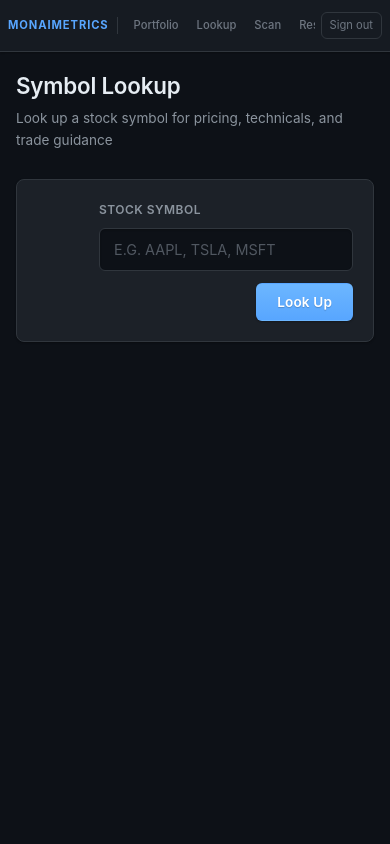
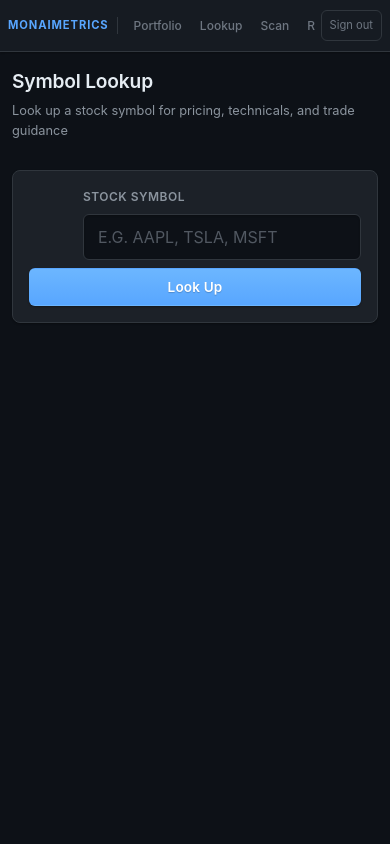
Before and after one commit to agsheves/monaimetrics, a Django app: template web/templates/dashboard/lookup.html in a window 390 px wide. Run offline with Django 5.2, Linux system fonts and the light colour scheme; the template is opened without the code that fills it, so the values that code supplies are empty.

Commit message:
Improve layout and responsiveness for mobile devices
Wrap tables in `.table-wrap` divs and add horizontal scrolling. Adjust font sizes, column layouts, and padding for various screen sizes. Update viewport meta tag and cache buster for mobile.

Replit-Commit-Author: Agent
Replit-Commit-Session-Id: f225537b-fb7d-4216-b00c-55b37c600889
Replit-Commit-Checkpoint-Type: full_checkpoint
Replit-Commit-Event-Id: 3b303a0c-b2ca-4b96-a037-cddd4cd20c6b
Replit-Commit-Screenshot-Url: https://storage.googleapis.com/screenshot-production-us-central1/13e667a4-e90f-4a46-bafe-d1058a602ff5/f225537b-fb7d-4216-b00c-55b37c600889/2XPRnPg
Replit-Helium-Checkpoint-Created: true

```diff
--- a/web/static/css/style.css
+++ b/web/static/css/style.css
@@ -203,6 +203,12 @@ a:hover { color: var(--accent-hover); }
 .neutral { color: var(--text-secondary); }
 
 /* ---- Tables ---- */
+.table-wrap {
+    overflow-x: auto;
+    -webkit-overflow-scrolling: touch;
+    margin: 0 -0.25rem;
+}
+
 table {
     width: 100%;
     border-collapse: collapse;
@@ -218,6 +224,7 @@ th {
     font-size: 0.7rem;
     text-transform: uppercase;
     letter-spacing: 0.06em;
+    white-space: nowrap;
 }
 
 td {
@@ -652,13 +659,41 @@ textarea { resize: vertical; min-height: 100px; }
     color: var(--text-muted);
 }
 
+/* ---- Mobile (640px) ---- */
+@media (max-width: 640px) {
+    .stats-grid { grid-template-columns: repeat(2, 1fr); }
+    .scan-form .scan-form-row { flex-direction: column; align-items: stretch; }
+    .scan-form .scan-form-row .btn { width: 100%; }
+}
+
+/* ---- Mobile (480px) ---- */
 @media (max-width: 480px) {
     .topbar { padding: 0 0.5rem; gap: 0.375rem; }
     .topbar-brand { font-size: 0.7rem; padding-right: 0.5rem; margin-right: 0.125rem; }
-    .topbar-nav a { padding: 0.375rem 0.5rem; font-size: 0.7rem; }
-    .topbar-logout { font-size: 0.7rem; padding: 0.25rem 0.5rem; }
-    .main-content { padding: 1rem; }
-    .stats-grid { grid-template-columns: 1fr; }
-    .inline-form { flex-direction: column; }
+    .topbar-nav a { padding: 0.5rem 0.5rem; font-size: 0.75rem; }
+    .topbar-logout { font-size: 0.7rem; padding: 0.375rem 0.5rem; }
+
+    .main-content { padding: 0.875rem 0.75rem; }
+
+    .stats-grid { grid-template-columns: 1fr 1fr; gap: 0.625rem; }
+    .stat-card { padding: 0.875rem; }
+    .stat-value { font-size: 1.2rem; }
+
+    .card { padding: 1rem; }
+
+    /* Prevent iOS auto-zoom on input focus (requires font-size >= 16px) */
+    input[type="text"],
+    input[type="password"],
+    textarea,
+    select { font-size: 1rem; }
+
+    .inline-form { flex-direction: column; gap: 0.5rem; }
+    .inline-form .btn { width: 100%; }
+
     .radio-group { flex-direction: column; }
+
+    .login-box { padding: 1.75rem 1.25rem; margin: 1rem; }
+
+    .page-header h1 { font-size: 1.2rem; }
+    .page-header p { font-size: 0.8rem; }
 }
--- a/web/templates/dashboard/base.html
+++ b/web/templates/dashboard/base.html
@@ -3,9 +3,9 @@
 <html lang="en">
 <head>
     <meta charset="UTF-8">
-    <meta name="viewport" content="width=device-width, initial-scale=1.0">
+    <meta name="viewport" content="width=device-width, initial-scale=1.0, viewport-fit=cover">
     <title>{% block title %}Monaimetrics{% endblock %}</title>
-    <link rel="stylesheet" href="{% static 'css/style.css' %}?v=4">
+    <link rel="stylesheet" href="{% static 'css/style.css' %}?v=5">
 </head>
 <body>
     <div class="layout">
--- a/web/templates/dashboard/dashboard.html
+++ b/web/templates/dashboard/dashboard.html
@@ -50,6 +50,7 @@
 <div class="card">
     <div class="card-title">Positions ({{ data.positions|length }})</div>
     {% if data.positions %}
+    <div class="table-wrap">
     <table>
         <thead>
             <tr>
@@ -80,6 +81,7 @@
             {% endfor %}
         </tbody>
     </table>
+    </div>
     {% else %}
     <p style="color: var(--text-muted); padding: 1rem 0;">No open positions.</p>
     {% endif %}
--- a/web/templates/dashboard/login.html
+++ b/web/templates/dashboard/login.html
@@ -3,9 +3,9 @@
 <html lang="en">
 <head>
     <meta charset="UTF-8">
-    <meta name="viewport" content="width=device-width, initial-scale=1.0">
+    <meta name="viewport" content="width=device-width, initial-scale=1.0, viewport-fit=cover">
     <title>Login - Monaimetrics</title>
-    <link rel="stylesheet" href="{% static 'css/style.css' %}?v=4">
+    <link rel="stylesheet" href="{% static 'css/style.css' %}?v=5">
 </head>
 <body>
     <div class="login-wrapper">
--- a/web/templates/dashboard/lookup.html
+++ b/web/templates/dashboard/lookup.html
@@ -80,6 +80,7 @@
     {% if data.recent_bars %}
     <div class="card">
         <div class="card-title">Recent Activity (Last 10 Days)</div>
+        <div class="table-wrap">
         <table>
             <thead>
                 <tr>
@@ -108,6 +109,7 @@
                 {% endfor %}
             </tbody>
         </table>
+        </div>
     </div>
     {% endif %}
 
--- a/web/templates/dashboard/settings.html
+++ b/web/templates/dashboard/settings.html
@@ -29,6 +29,7 @@
     <p style="color: var(--text-secondary); font-size: 0.85rem; margin-bottom: 1rem;">
         Shows target allocation by cycle score. Cycle score ranges from -2 (bearish) to +2 (bullish).
     </p>
+    <div class="table-wrap">
     <table>
         <thead>
             <tr>
@@ -57,5 +58,6 @@
             {% endfor %}
         </tbody>
     </table>
+    </div>
 </div>
 {% endblock %}
```
